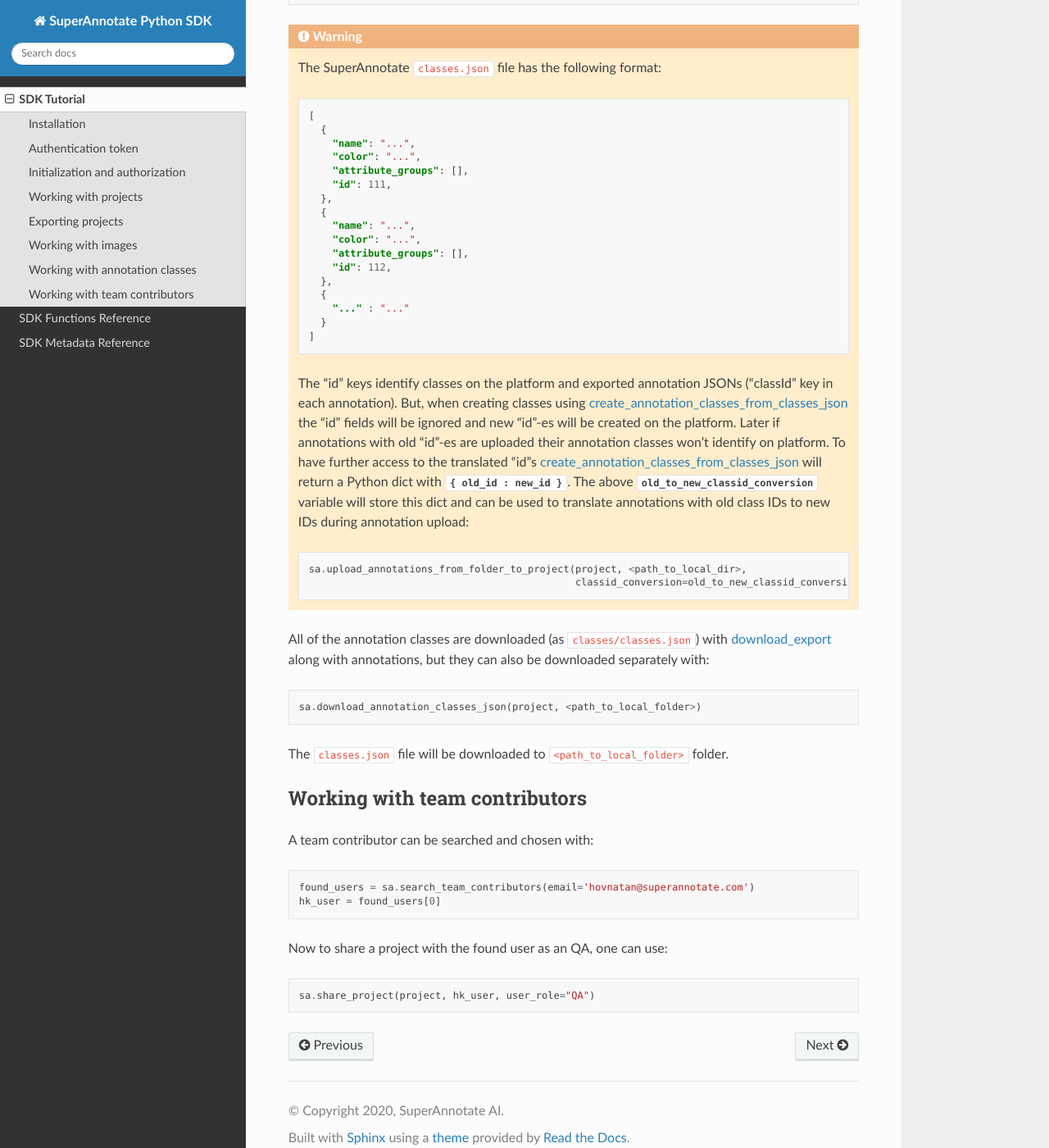
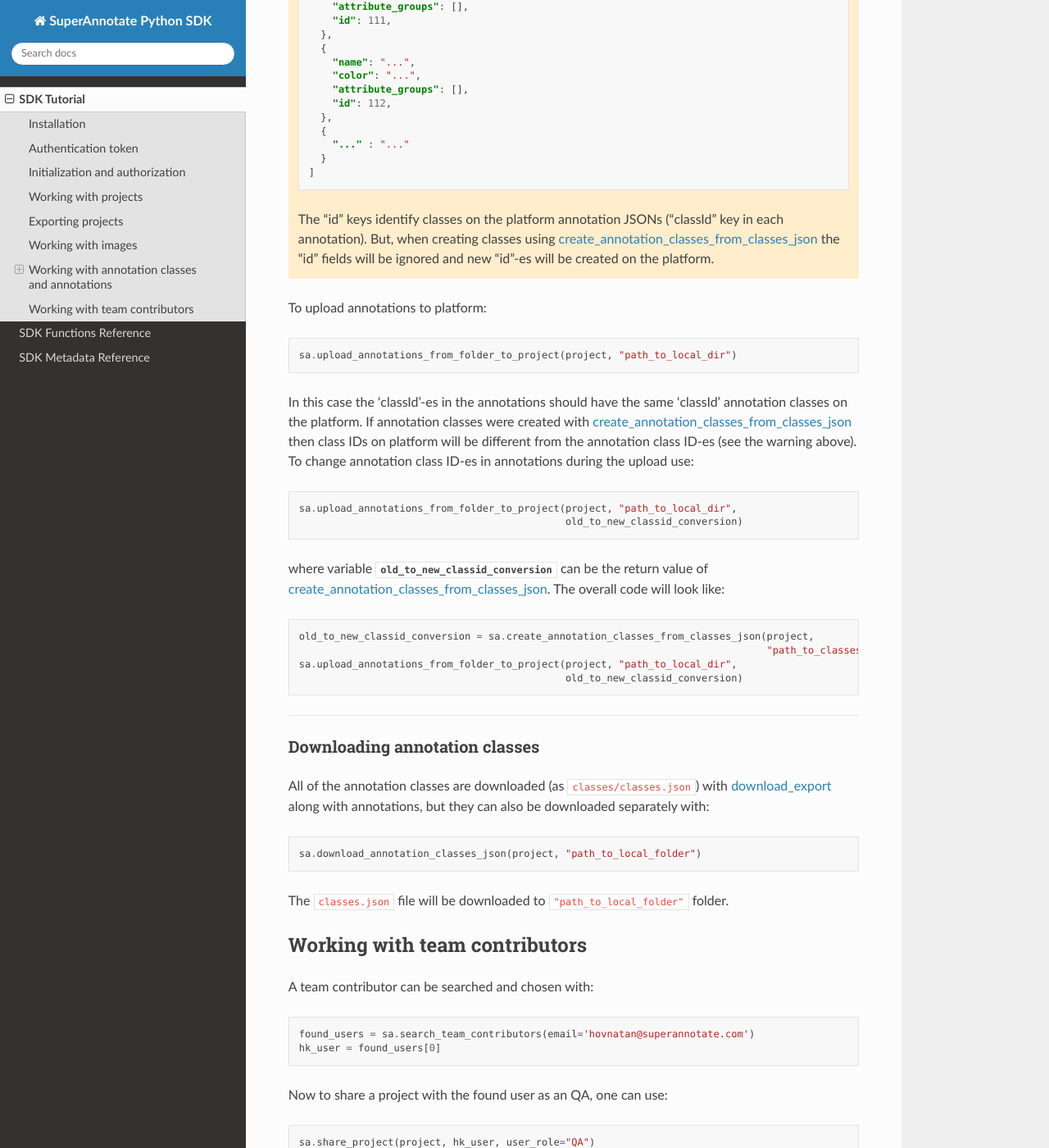
Before and after one commit to superannotateai/superannotate-python-sdk, a Sphinx documentation site: the page built from docs/source/tutorial.sdk.rst, in a window 1280 px wide and 1400 px high, scrolled down 3784 px. Shown: the whole window at 82% size. Built offline with Sphinx 7.4.7 and the Read the Docs theme 2.0.0, drawn with Linux system fonts in a browser that asks for light colours; some of the changed text lies outside the part shown.

Commit message:
Docs improvements

```diff
--- a/docs/source/tutorial.sdk.rst
+++ b/docs/source/tutorial.sdk.rst
@@ -38,7 +37,6 @@ look like this:
      "token" : "<team token>"
    }
 
-This configuration file will be used in SDK authorization and initialization.
 
 Initialization and authorization
 ________________________________
@@ -53,7 +51,7 @@ Initialize and authenticate SDK with the config file created in the previous ste
 
 .. code-block:: python
 
-   sa.init(<path_to_config_json>)
+   sa.init("path_to_config_json")
 
 
 Working with projects
@@ -81,16 +79,7 @@ as our project for further work:
    The metadata of SDK objects, i.e., projects, exports, images, annotation
    classes, users, are Python dicts.
    In this case project metadata has keys that identify the project in the
-   platform. E.g. :py:obj:`project` can be:
-
-   .. code-block:: json
-
-      {
-          "id" : 111,
-          "team_id" : 333,
-          "name" : "Example Project 1",
-          "....." : "......"
-      }
+   platform.
 
    For more information please look at :ref:`ref_metadata`.
 
@@ -116,7 +105,7 @@ example, to upload images from a local folder to the project:
 
 .. code-block:: python
 
-    sa.upload_images_from_folder_to_project(project, <local_folder_path>)
+    sa.upload_images_from_folder_to_project(project, "local_folder_path")
 
 For full list of available functions on projects, see :ref:`ref_projects`.
 
@@ -130,11 +119,11 @@ To export the project annotations we need to prepare the export first:
 
    export = sa.prepare_export(project, include_fuse=True)
 
-Then to download the export:
+We can to download the prepared export with:
 
 .. code-block:: python
 
-   export = sa.download_export(export, <local_folder_path>, extract_zip_contents=True)
+   export = sa.download_export(export, "local_folder_path", extract_zip_contents=True)
 
 :ref:`download_export <ref_download_export>` will wait until the export is
 finished preparing and download it to the specified folder.
@@ -162,17 +151,17 @@ To download the image one can use:
 
 .. code-block:: python
 
-   sa.download_image(image, <path_to_local_dir>)
+   sa.download_image(image, "path_to_local_dir")
 
 or to download image annotations:
 
 .. code-block:: python
 
-   sa.download_image_annotations(image, <path_to_local_dir>)
+   sa.download_image_annotations(image, "path_to_local_dir")
 
 
-Working with annotation classes
-_______________________________
+Working with annotation classes and annotations
+_______________________________________________
 
 
 Annotation classes for a project can be created individually with:
@@ -186,7 +175,7 @@ or in bulk with SuperAnnotate export format :file:`classes.json` with:
 .. code-block:: python
 
    old_to_new_classid_conversion = sa.create_annotation_classes_from_classes_json(project,
-   <path_to_classes_json>)
+   "path_to_classes_json")
 
 .. warning::
 
@@ -212,22 +201,48 @@ or in bulk with SuperAnnotate export format :file:`classes.json` with:
         }
       ]
 
-   The "id" keys identify classes on the platform and exported annotation JSONs
+   The "id" keys identify classes on the platform annotation JSONs
    ("classId" key in each annotation).
    But, when creating classes using :ref:`create_annotation_classes_from_classes_json <ref_create_annotation_classes_from_classes_json>`
    the "id" fields will be ignored and new "id"-es will be created on the
-   platform. Later if annotations with old "id"-es are uploaded their annotation classes
-   won't identify on platform. To have further access
-   to the translated "id"s :ref:`create_annotation_classes_from_classes_json <ref_create_annotation_classes_from_classes_json>`
-   will return a Python dict with :py:obj:`{ old_id : new_id }`. The above
-   :py:obj:`old_to_new_classid_conversion` variable will store this dict and can be
-   used to translate annotations with old class IDs to new IDs during annotation upload:
+   platform.
 
-   .. code-block:: python
+To upload annotations to platform:
 
-      sa.upload_annotations_from_folder_to_project(project, <path_to_local_dir>,
-                                                   classid_conversion=old_to_new_classid_conversion)
+.. code-block:: python
 
+    sa.upload_annotations_from_folder_to_project(project, "path_to_local_dir")
+
+In this case the 'classId'-es in the annotations should have the same 'classId'
+annotation classes on the platform. If annotation classes were created with
+:ref:`create_annotation_classes_from_classes_json <ref_create_annotation_classes_from_classes_json>`
+then class IDs on platform will be different from the annotation class ID-es
+(see the warning above). To change annotation class ID-es in annotations during
+the upload use:
+
+.. code-block:: python
+
+    sa.upload_annotations_from_folder_to_project(project, "path_to_local_dir",
+                                                 old_to_new_classid_conversion)
+
+where variable :py:obj:`old_to_new_classid_conversion` can be the return value
+of :ref:`create_annotation_classes_from_classes_json
+<ref_create_annotation_classes_from_classes_json>`. The overall code will look
+like:
+
+.. code-block:: python
+
+    old_to_new_classid_conversion = sa.create_annotation_classes_from_classes_json(project,
+                                                                                   "path_to_classes_json")
+    sa.upload_annotations_from_folder_to_project(project, "path_to_local_dir",
+                                                 old_to_new_classid_conversion)
+
+
+
+----------
+
+Downloading annotation classes
+~~~~~~~~~~~~~~~~~~~~~~~~~~~~~~
 
 All of the annotation classes are downloaded (as :file:`classes/classes.json`) with
 :ref:`download_export <ref_download_export>` along with annotations, but they
@@ -235,9 +250,9 @@ can also be downloaded separately with:
 
 .. code-block:: python
 
-   sa.download_annotation_classes_json(project, <path_to_local_folder>)
+   sa.download_annotation_classes_json(project, "path_to_local_folder")
 
-The :file:`classes.json` file will be downloaded to :file:`<path_to_local_folder>` folder.
+The :file:`classes.json` file will be downloaded to :file:`"path_to_local_folder"` folder.
 
 
 
```
Also changed, not shown: other parts of docs/source/tutorial.sdk.rst (+0 -1 lines), 2 other files.
